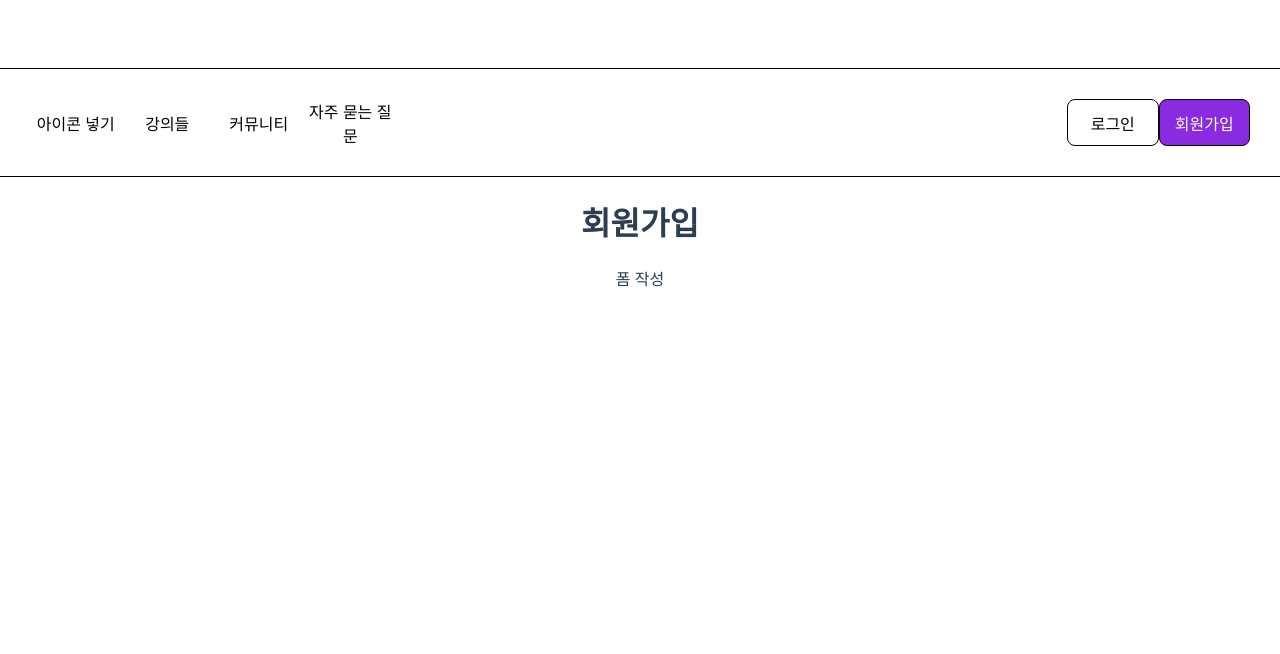
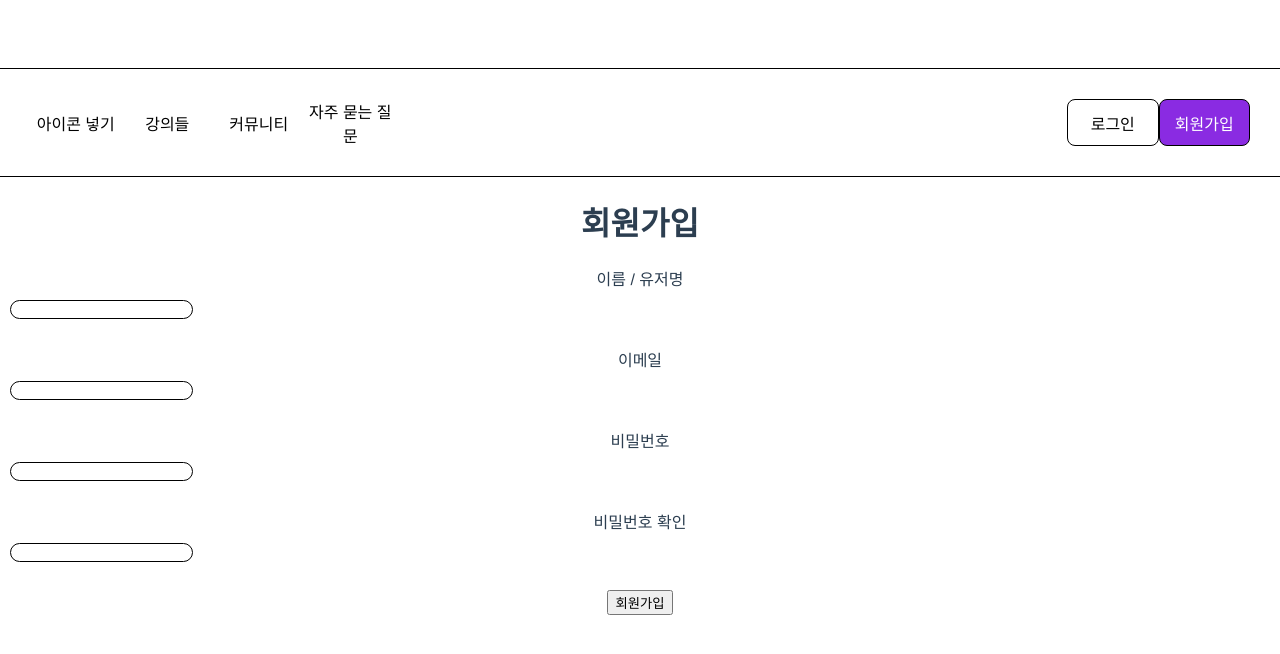
Before and after one commit to leo0842/mdr_front, a Vue app: page /signup in a window 1280 px wide. Shown: the top 654 px of the page. Built offline with nearby package versions, Linux system fonts and the light colour scheme.

Commit message:
signup form 작성 signup form 및 뼈대 생성

```diff
--- a/src/views/SignUp.vue
+++ b/src/views/SignUp.vue
@@ -1,14 +1,41 @@
 <template>
   <div>
     <h1>회원가입</h1>
-    <p>폼 작성</p>
+    <div class='form-login'>
+      <label for="email">이름 / 유저명</label>
+      <input type="text" id="name" class="form-control" v-model="user.name"><br>
+      <label for="email">이메일</label>
+      <input type="text" id="email" class="form-control" v-model="user.email"><br>
+      <label for="password">비밀번호</label>
+      <input type="password" id="password" class="form-control" v-model.lazy="user.password"><br>
+      <label for="password-check">비밀번호 확인</label>
+      <input type="password" id="password-check" class="form-control" v-model.lazy="user.passwordCheck"><br>
+      <button class="btn btn-primary" @click.prevent="submitted">회원가입</button>
+    </div>
   </div>
 </template>
 
 <script>
 export default {
-  name: 'SignUp' //this is the name of the component
+  name: 'SignUp',
+  data(){
+    return {
+      user: {
+        name:"",
+        email:"",
+        password:"",
+        passwordCheck:""
+      }
+    }
+  },
+  methods: {
+    submitted(){
+      this.isSubmitted = true;
+      this.$router.push({name: 'Home'})
+    }
+  }
 }
 </script>
 <style>
+
 </style>
```
